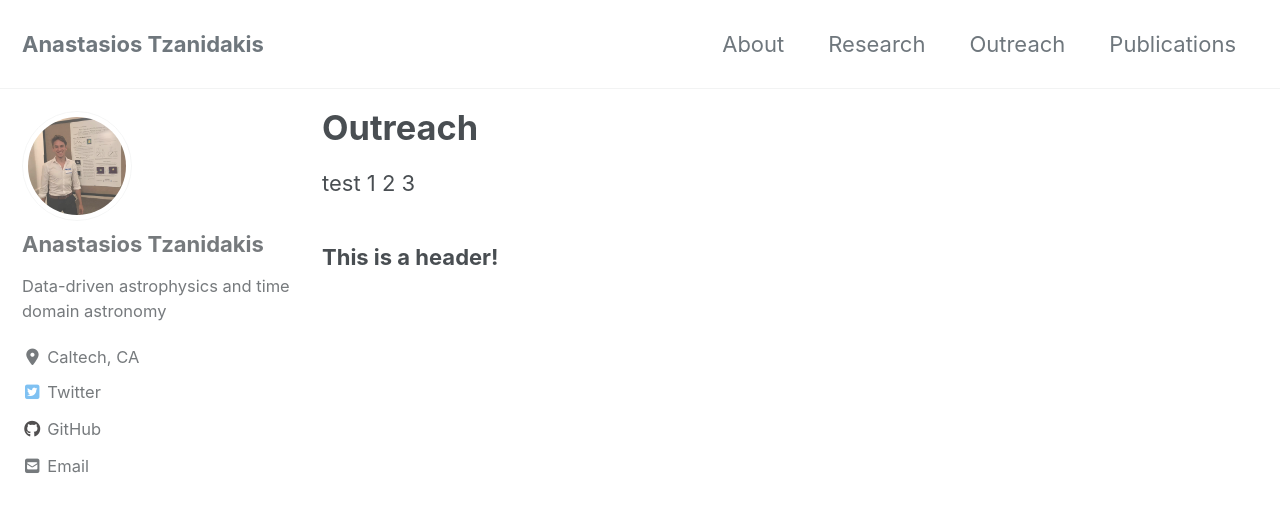
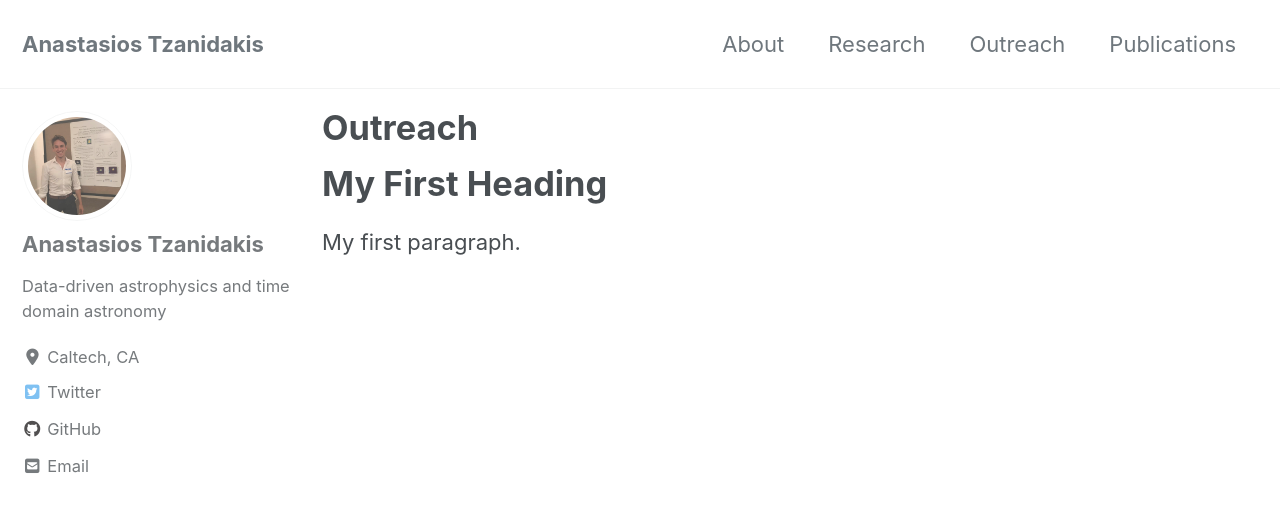
Before and after one commit to AndyTza/andytza.github.io, a Jekyll site: the page built from _pages/outreach.md, in a window 1280 px wide and 900 px high. Shown: the top 512 px of the window. Built offline with Jekyll 4.4.1, drawn with Linux system fonts in a browser that asks for light colours; cached includes are drawn as plain includes; nearby versions of some CDN libraries.

Commit message:
html will it work?

```diff
--- a/_pages/outreach.md
+++ b/_pages/outreach.md
@@ -5,6 +5,12 @@ title: "Outreach"
 author_profile: true
 ---
 
-test 1 2 3
+<html>
+<body>
 
-### This is a header!
+<h1>My First Heading</h1>
+
+<p>My first paragraph.</p>
+
+</body>
+</html>
```
Also changed, not shown: _pages/publications.md (+1 -1 lines).
